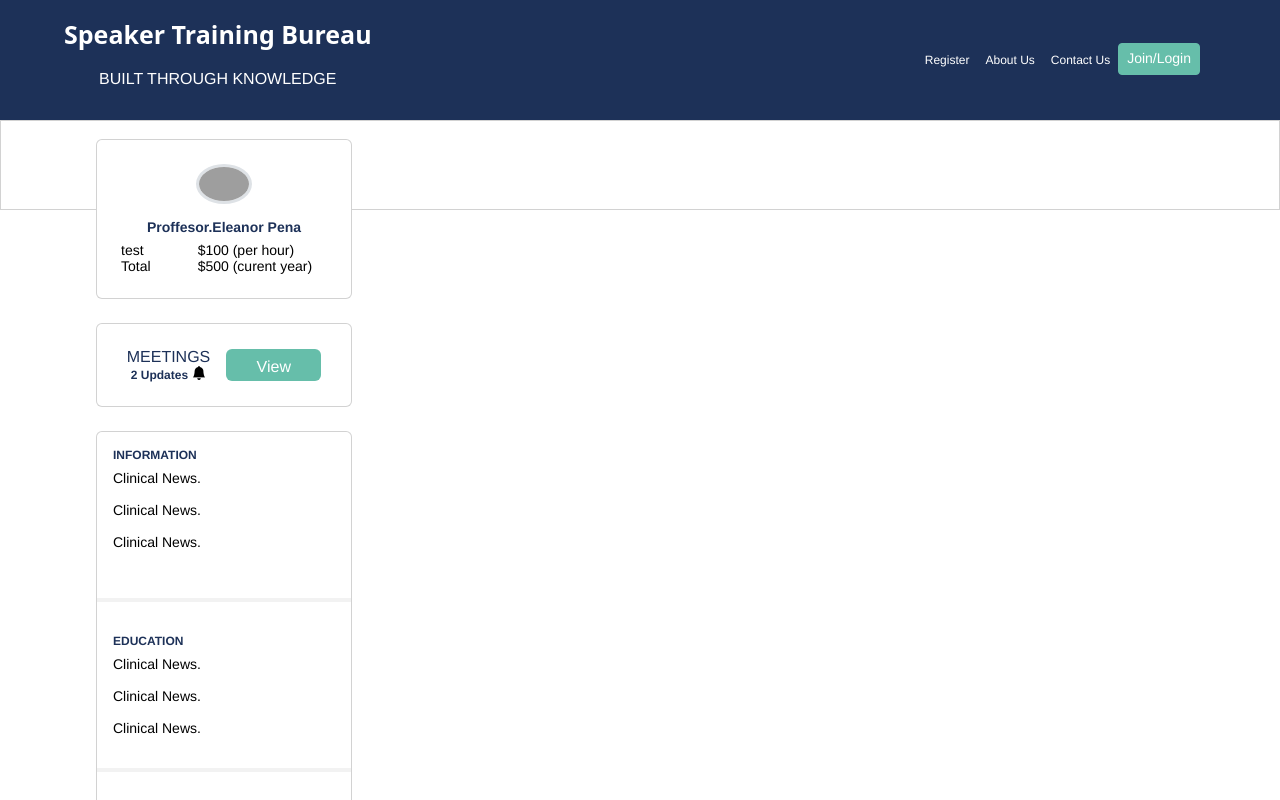
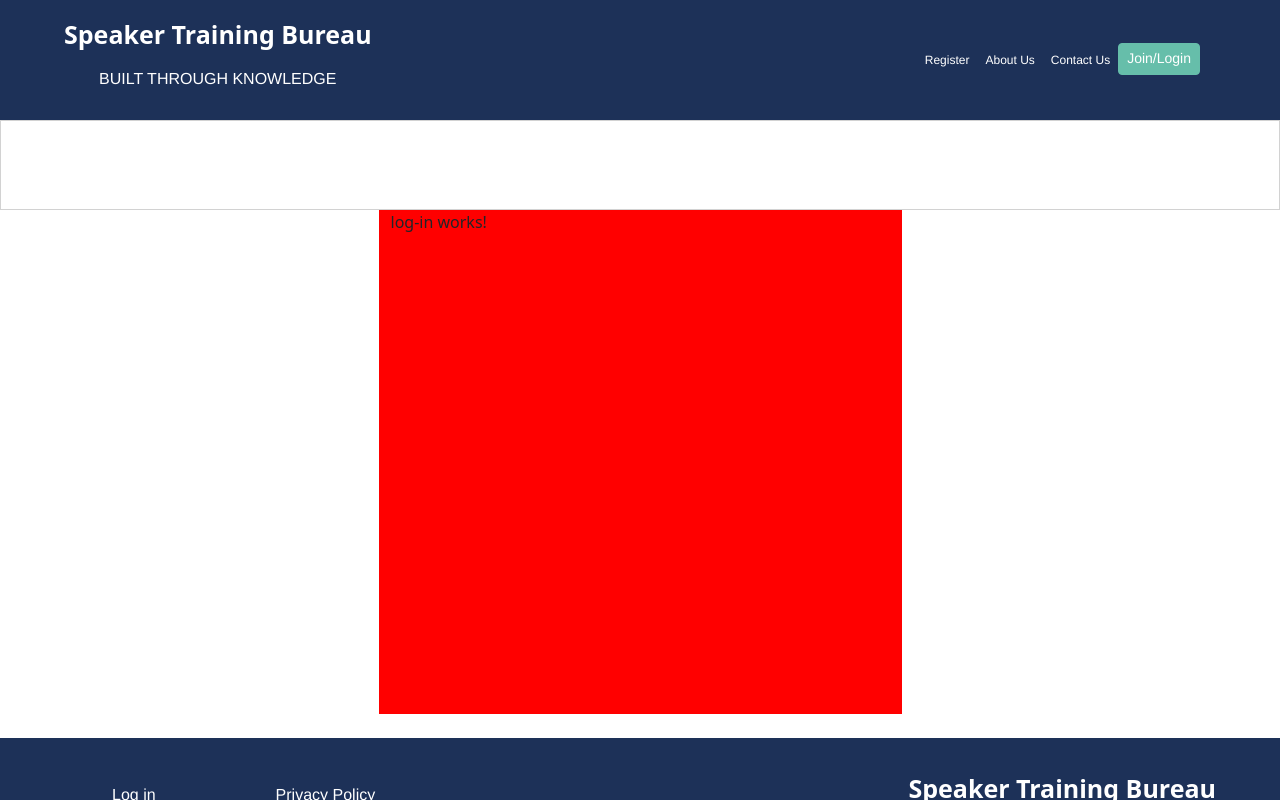
Before and after one commit to Alvi97/interactive-pharma-dev, an Angular app: page /log-in in a window 1280 px wide. Before the commit this address led to /. Shown: the top 800 px of the page. Built offline with nearby package versions, Linux system fonts and the light colour scheme; grey boxes are pictures that could not be loaded.

Commit message:
login form

```diff
--- a/src/app/app-routing.module.ts
+++ b/src/app/app-routing.module.ts
@@ -18,6 +18,11 @@ const routes: Routes = [
     loadChildren: () => import('./feature/registration-and-profiling/registration-and-profiling.module').then(m => m.RegistrationAndProfilingModule),
   },
   {
+    path: 'log-in',
+    loadChildren: () => import('./feature/log-in/login.module').then(m => m.LoginModule),
+    // canActivate: [ AuthGuard ],
+  },
+  {
     path: '**', pathMatch: 'full', redirectTo: ''
   }
 ];
--- /dev/null
+++ b/src/app/feature/log-in/log-in.component.html
@@ -0,0 +1,4 @@
+<div class="container d-flex">
+    <p>log-in works!</p>
+
+</div>
--- /dev/null
+++ b/src/app/feature/log-in/log-in.component.scss
@@ -0,0 +1,8 @@
+.container{
+height: 504px;
+width: 523px;
+left: 447.5px;
+top: 339.400390625px;
+border-radius: 0px;
+background-color:red;
+}
```
Also changed, not shown: src/app/app.module.ts (+4 -6 lines), src/app/feature/log-in/log-in.component.ts (added, +10 -0 lines), src/app/feature/log-in/login.module.ts (added, +23 -0 lines), 1 other file (tests, documents, lock files or other folders).
